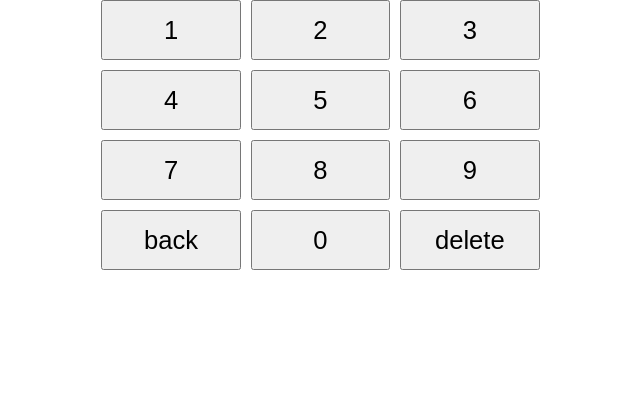
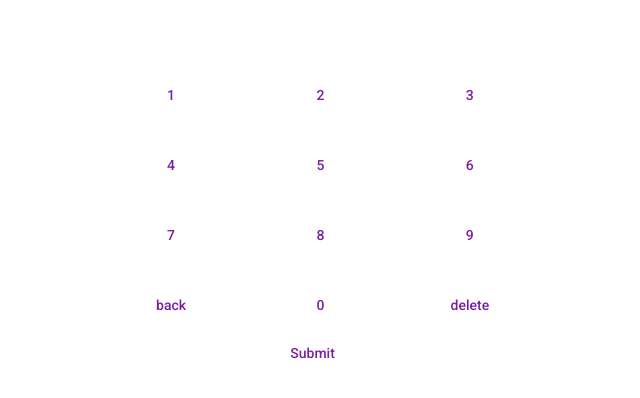
Before and after one commit to ltciro/Keypad_cssgrid, an Angular app: page / in a window 1280 px wide. Shown: the top 398 px of the page, without its empty margins (321-961 px from the left). Built offline with nearby package versions, Linux system fonts and the light colour scheme.

Commit message:
add input and submit

```diff
--- a/src/app/app.component.html
+++ b/src/app/app.component.html
@@ -1,5 +1,11 @@
-<div class="grid-container-all" >
-  <div class="grid-container-keypad"  *ngFor="let rowKey of keys ">
-    <app-key *ngFor="let key of rowKey"  [key]="key"  class="grid-item"></app-key>
+
+
+<form class="grid-container-all">
+  <mat-form-field class="example-full-width" class="grid-item-code" >
+    <input matInput placeholder="Code" [(ngModel)]="input" name="input">
+  </mat-form-field>
+  <div class="grid-container-keypad">
+    <app-key *ngFor="let key of keys"  [key]="key"  (valPressed)="valPressed($event)" class="grid-item"></app-key>
   </div>
-<div>
+  <button mat-button color="primary" class="grid-item-submit" (click)="submit()">Submit</button>
+</form>
--- a/src/app/app.component.scss
+++ b/src/app/app.component.scss
@@ -1,11 +1,19 @@
 .grid-container-all {
   display: grid;
   grid-template-columns: 33% 33% 33% ;
-  grid-row-gap: 10px;
+}
+.grid-item-code {
+   grid-column-start: 2;
+}
+.grid-item-submit{
+   grid-column-start: 2;
+    grid-row-start: 3;
 }
 .grid-container-keypad {
   grid-column-start: 2;
+  grid-row-start: 2;
   display: grid;
   grid-column-gap: 10px;
+  grid-row-gap: 10px;
   grid-template-columns: 33% 33% 33%;
 }
--- a/src/app/app.component.ts
+++ b/src/app/app.component.ts
@@ -7,11 +7,28 @@ import { Component } from '@angular/core';
 })
 export class AppComponent {
   title = 'attendant';
+  input = '';
   keys = [
-    [{value:'1'},{value:'2'},{value:'3'}],
-    [{value:'4'},{value:'5'},{value:'6'}],
-    [{value:'7'},{value:'8'},{value:'9'}],
-    [{value:'back', icon:'back'},{value:'0'},{value:'delete', icon:'delete'}]
+    {value:'1'},{value:'2'},{value:'3'},
+    {value:'4'},{value:'5'},{value:'6'},
+    {value:'7'},{value:'8'},{value:'9'},
+    {value:'back', icon:'back'},{value:'0'},{value:'delete', icon:'delete'}
   ]
+  valPressed(key){
+    if(key==="back"){
+      this.input = this.input.slice(0, - 1);
+      return;
+    }
+    if(key==="delete"){
+       this.input = '';
+       return;
+    }
+    this.input = this.input + key;
+    console.log(this.input); // endpoint por letra
+  }
+
+  submit(){
+    console.log(this.input); // endpoint por boton submit
+  }
 
 }
--- a/src/app/key/key.component.html
+++ b/src/app/key/key.component.html
@@ -1 +1 @@
-<button class="keyButton" (click)="keyPress()">{{key.value}}</button>
+<button mat-button  color="primary" class="keyButton" (click)="keyPress(key.value)">{{key.value}}</button>
--- a/src/app/key/key.component.scss
+++ b/src/app/key/key.component.scss
@@ -1,6 +1,4 @@
 .keyButton{
   width: 100%;
   height: 60px;
-  text-align: center;
-  font-size: 2vw
 }
--- a/src/app/key/key.component.ts
+++ b/src/app/key/key.component.ts
@@ -1,6 +1,6 @@
-import { Component, OnInit } from '@angular/core';
-import { Input } from "@angular/core";
+import { Component, OnInit, EventEmitter, Output, Input } from '@angular/core';
 import { Key } from "src/app/key/key.interface";
+
 
 @Component({
   selector: 'app-key',
@@ -9,12 +9,13 @@ import { Key } from "src/app/key/key.interface";
 })
 export class KeyComponent implements OnInit {
   @Input() key: Key ;
+  @Output() valPressed = new EventEmitter<string>();
   constructor() { }
 
   ngOnInit() {
   }
-  keyPress(){
-    console.log(this.key)
+  keyPress(val){
+    this.valPressed.emit(val)
   }
 
 }
```
Also changed, not shown: src/app/app.module.ts (+7 -1 lines).
